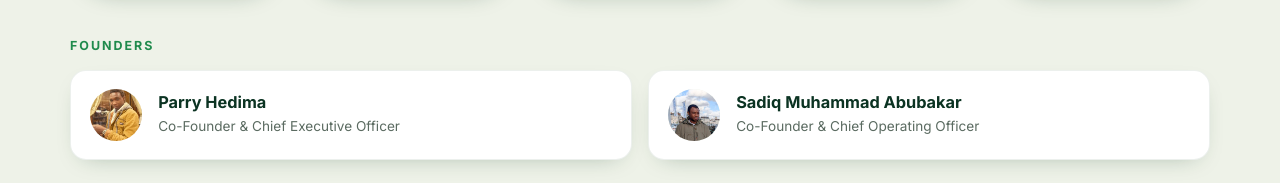
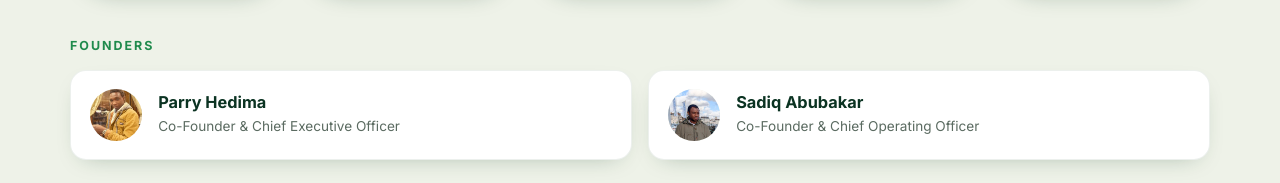
Before and after one commit to amsadiq/primeagrifuture, a plain HTML site: page index.html in a window 1280 px wide. Shown: the part 5102-5285 px from the top of the page. Drawn offline with Linux system fonts and the light colour scheme.

Commit message:
Shorten name to Sadiq Abubakar
Co-Authored-By: Claude Opus 4.8 <noreply@anthropic.com>

```diff
--- a/index.html
+++ b/index.html
@@ -278,9 +278,9 @@
             </div>
           </article>
           <article class="person reveal">
-            <img class="avatar avatar-photo" src="assets/team/sadiq.jpg" alt="Sadiq Muhammad Abubakar" loading="lazy" style="object-position:center" />
+            <img class="avatar avatar-photo" src="assets/team/sadiq.jpg" alt="Sadiq Abubakar" loading="lazy" style="object-position:center" />
             <div class="person-info">
-              <span class="person-name">Sadiq Muhammad Abubakar</span>
+              <span class="person-name">Sadiq Abubakar</span>
               <span class="person-role">Co-Founder &amp; Chief Operating Officer</span>
             </div>
           </article>
```
Also changed, not shown: 1 other file.
